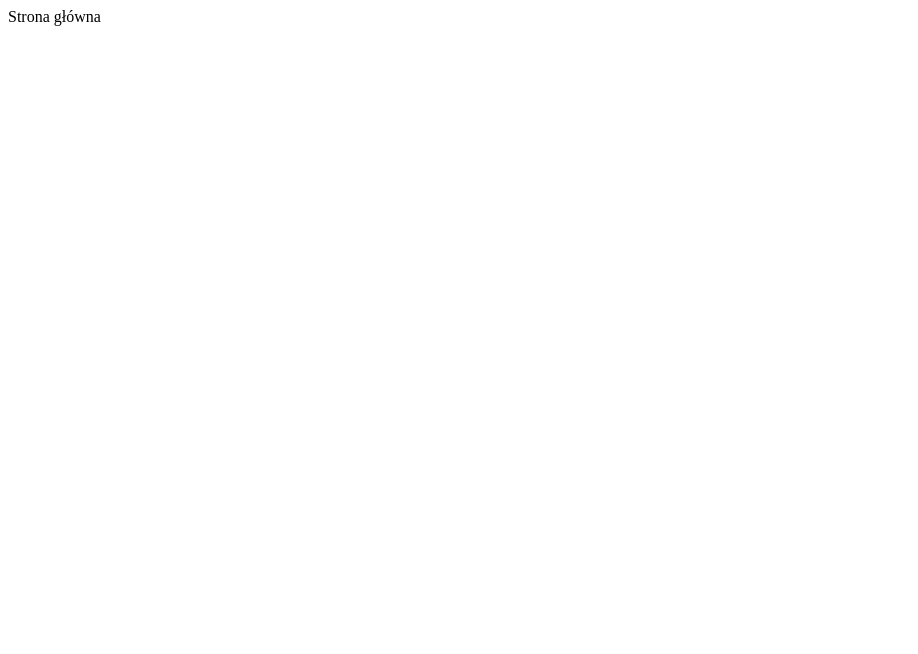
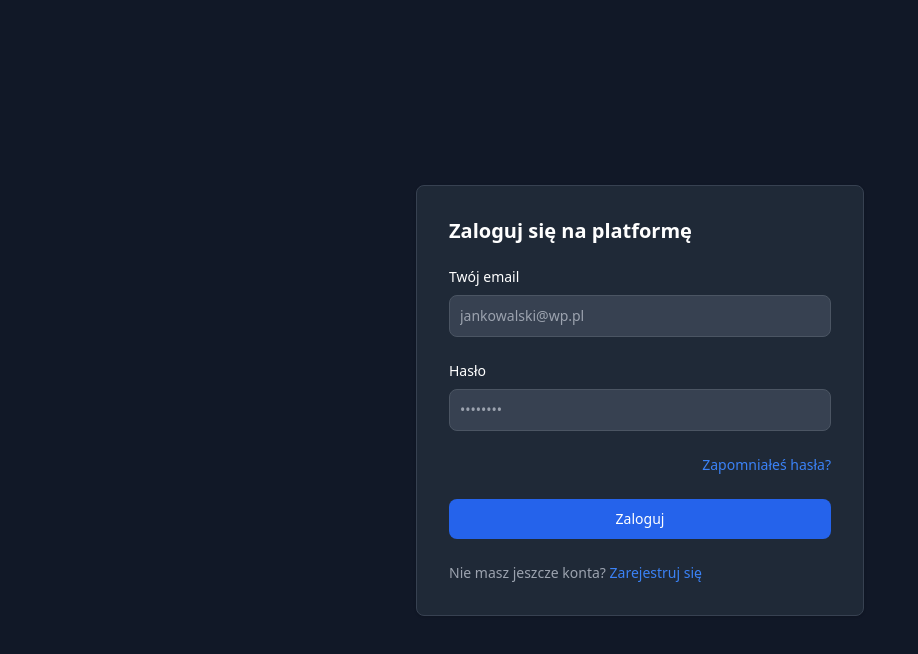
Before and after one commit to newadbie/messenger-stats, a Next.js app: page / in a window 1280 px wide. Shown: the top 654 px of the page, without its empty margins (0-918 px from the left). Built offline with nearby package versions, Linux system fonts and the light colour scheme.

Commit message:
Login page styles

```diff
--- a/package.json
+++ b/package.json
@@ -18,6 +18,8 @@
     "@trpc/next": "^10.26.0",
     "@trpc/react-query": "^10.26.0",
     "@trpc/server": "^10.26.0",
+    "flowbite": "^1.6.6",
+    "flowbite-react": "^0.4.7",
     "next": "^13.4.2",
     "next-auth": "^4.22.1",
     "react": "18.2.0",
--- /dev/null
+++ b/src/app/LoginForm.tsx
@@ -0,0 +1,74 @@
+import Link from "next/link";
+
+const LoginForm: React.FC = () => {
+  return (
+    <section className="bg-gray-900">
+      <div className="mx-auto flex flex-col items-center justify-center px-6 py-8 md:h-screen lg:py-0">
+        <div className="w-full rounded-lg border border-gray-700 bg-gray-800 shadow sm:max-w-md md:mt-0 xl:p-0">
+          <div className="space-y-4 p-6 sm:p-8 md:space-y-6">
+            <h1 className="tracking-tightmd:text-2xl text-xl font-bold leading-tight text-white">
+              Zaloguj się na platformę
+            </h1>
+            <form className="space-y-4 md:space-y-6" action="#">
+              <div>
+                <label
+                  htmlFor="email"
+                  className="mb-2 block text-sm font-medium text-white"
+                >
+                  Twój email
+                </label>
+                <input
+                  type="email"
+                  name="email"
+                  id="email"
+                  className="block w-full rounded-lg border border-gray-600 bg-gray-700 p-2.5 text-white placeholder-gray-400 focus:border-blue-500 focus:ring-blue-500 sm:text-sm"
+                  placeholder="jankowalski@wp.pl"
+                />
+              </div>
+              <div>
+                <label
+                  htmlFor="password"
+                  className="mb-2 block text-sm font-medium text-white"
+                >
+                  Hasło
+                </label>
+                <input
+                  type="password"
+                  name="password"
+                  id="password"
+                  placeholder="••••••••"
+                  className="block w-full rounded-lg border border-gray-600 bg-gray-700 p-2.5 text-white placeholder-gray-400 focus:border-blue-500 focus:ring-blue-500 sm:text-sm"
+                />
+              </div>
+              <div className="flex items-center justify-end">
+                <a
+                  href="#"
+                  className=" text-sm font-medium text-primary-500 hover:underline"
+                >
+                  Zapomniałeś hasła?
+                </a>
+              </div>
+              <button
+                type="submit"
+                className="w-full rounded-lg bg-primary-600 px-5 py-2.5 text-center text-sm font-medium text-white hover:bg-primary-700 focus:outline-none focus:ring-4 focus:ring-primary-800"
+              >
+                Zaloguj
+              </button>
+              <p className="text-sm font-light text-gray-400">
+                Nie masz jeszcze konta?{" "}
+                <Link
+                  href="/register"
+                  className="font-medium text-primary-500 hover:underline"
+                >
+                  Zarejestruj się
+                </Link>
+              </p>
+            </form>
+          </div>
+        </div>
+      </div>
+    </section>
+  );
+};
+
+export default LoginForm;
--- a/src/app/layout.tsx
+++ b/src/app/layout.tsx
@@ -1,3 +1,5 @@
+import "styles/globals.css";
+
 export default function RootLayout({ children }: Layout) {
   return (
     <html lang="pl" suppressHydrationWarning>
--- a/src/app/page.tsx
+++ b/src/app/page.tsx
@@ -1,3 +1,10 @@
+import { type Metadata } from "next";
+import LoginForm from "./LoginForm";
+
+export const metadata: Metadata = {
+  title: "Logowanie",
+};
+
 export default function Page() {
-  return <div>Strona główna</div>;
+  return <LoginForm />;
 }
--- a/src/utils/api.ts
+++ b/src/utils/api.ts
@@ -30,5 +30,4 @@ export const api = createTRPCNext<AppRouter>({
 });
 
 export type RouterInputs = inferRouterInputs<AppRouter>;
-
 export type RouterOutputs = inferRouterOutputs<AppRouter>;
--- a/tailwind.config.ts
+++ b/tailwind.config.ts
@@ -1,9 +1,28 @@
 import { type Config } from "tailwindcss";
 
 export default {
-  content: ["./src/**/*.{js,ts,jsx,tsx}"],
+  content: [
+    "./node_modules/flowbite-react/**/*.js",
+    "./public/**/*.html",
+    "./src/**/*.{js,ts,jsx,tsx}",
+  ],
   theme: {
-    extend: {},
+    extend: {
+      colors: {
+        primary: {
+          "50": "#eff6ff",
+          "100": "#dbeafe",
+          "200": "#bfdbfe",
+          "300": "#93c5fd",
+          "400": "#60a5fa",
+          "500": "#3b82f6",
+          "600": "#2563eb",
+          "700": "#1d4ed8",
+          "800": "#1e40af",
+          "900": "#1e3a8a",
+        },
+      },
+    },
   },
-  plugins: [],
+  plugins: [require("flowbite/plugin")],
 } satisfies Config;
```
Also changed, not shown: 2 other files (tests, documents, lock files or other folders).
